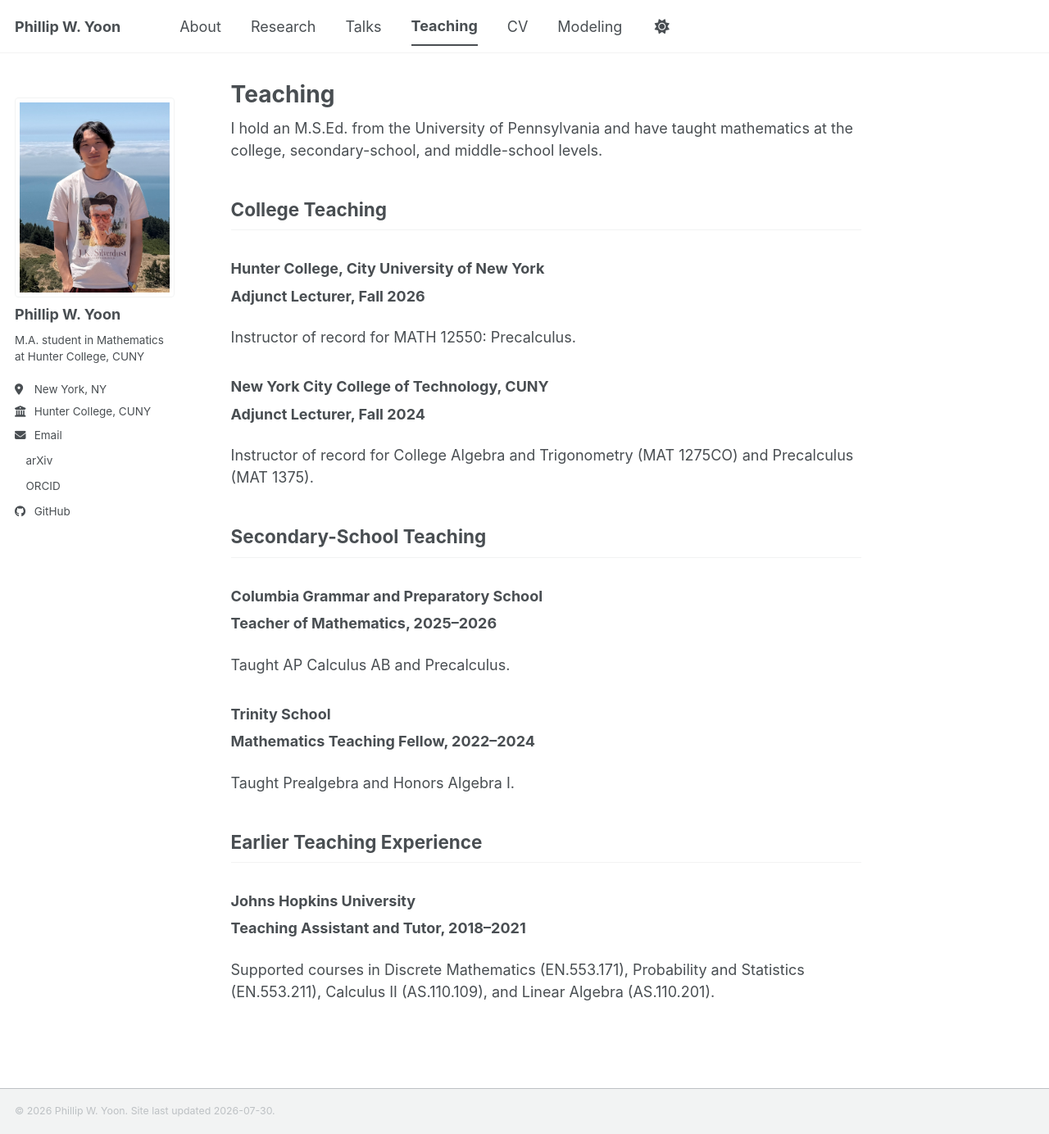
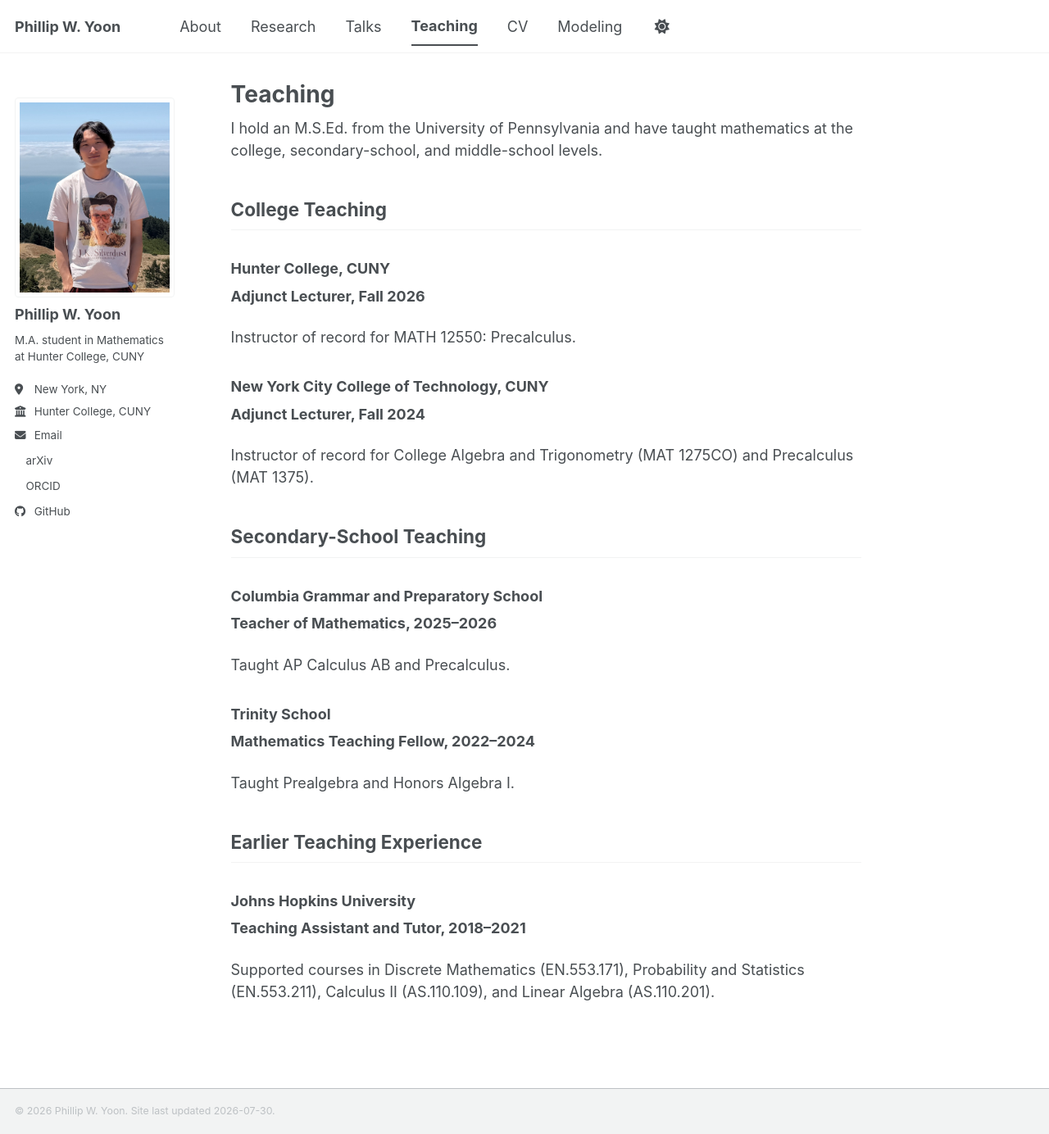
Before and after one commit to pwyoon/pwyoon.github.io, a Jekyll site: the page built from _pages/teaching.md, in a window 1280 px wide and 1384 px high. Shown: the whole window at 82% size. Built offline with Jekyll 4.4.1, drawn with Linux system fonts in a browser that asks for light colours; a style sheet for code colours, icons or effects is not loaded.

Commit message:
Update teaching.md

```diff
--- a/_pages/teaching.md
+++ b/_pages/teaching.md
@@ -10,7 +10,7 @@ mathematics at the college, secondary-school, and middle-school levels.
 
 ## College Teaching
 
-### Hunter College, City University of New York
+### Hunter College, CUNY
 
 **Adjunct Lecturer, Fall 2026**
 
```
